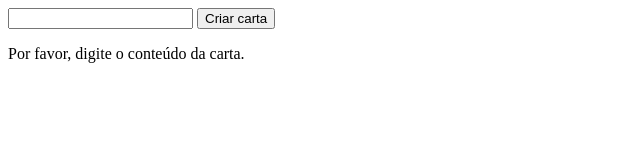
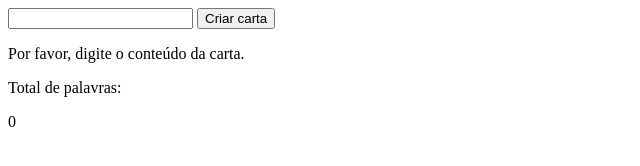
Before and after one commit to vinicius-shk/Mistery-Letter-Trybe, a website: page index.html in a window 1280 px wide. Both pictures are taken after a click on the button "Criar carta". Shown: the whole page, without its empty margins (0-640 px from the left). Drawn offline with Linux system fonts and the light colour scheme.

Commit message:
Conclusão do requisito 18

```diff
--- a/index.html
+++ b/index.html
@@ -15,6 +15,9 @@
   <div>
     <p id="carta-gerada"></p>
   </div>
+  <div>Total de palavras:
+    <p id="carta-contador"></p>
+  </div>
   <script src="script.js"></script>
 </body>
 </html>
--- a/script.js
+++ b/script.js
@@ -1,6 +1,7 @@
 let btnCriar = document.getElementById('criar-carta');
 let cartaUser = document.getElementById('carta-texto');
 let areaCarta = document.getElementById('carta-gerada');
+let contador = document.getElementById('carta-contador');
 let grpEstilo = ['newspaper', 'magazine1', 'magazine2'];
 let grpTamanho = ['medium', 'big', 'reallybig'];
 let grpRotacao = ['rotateleft', 'rotateright'];
@@ -39,4 +40,6 @@ function geraCarta() {
         areaCarta.appendChild(novaCarta);
       }
     }
+  let numeroPalavra = arrayPalavra.length;
+  contador.innerHTML = numeroPalavra;
 }
```
